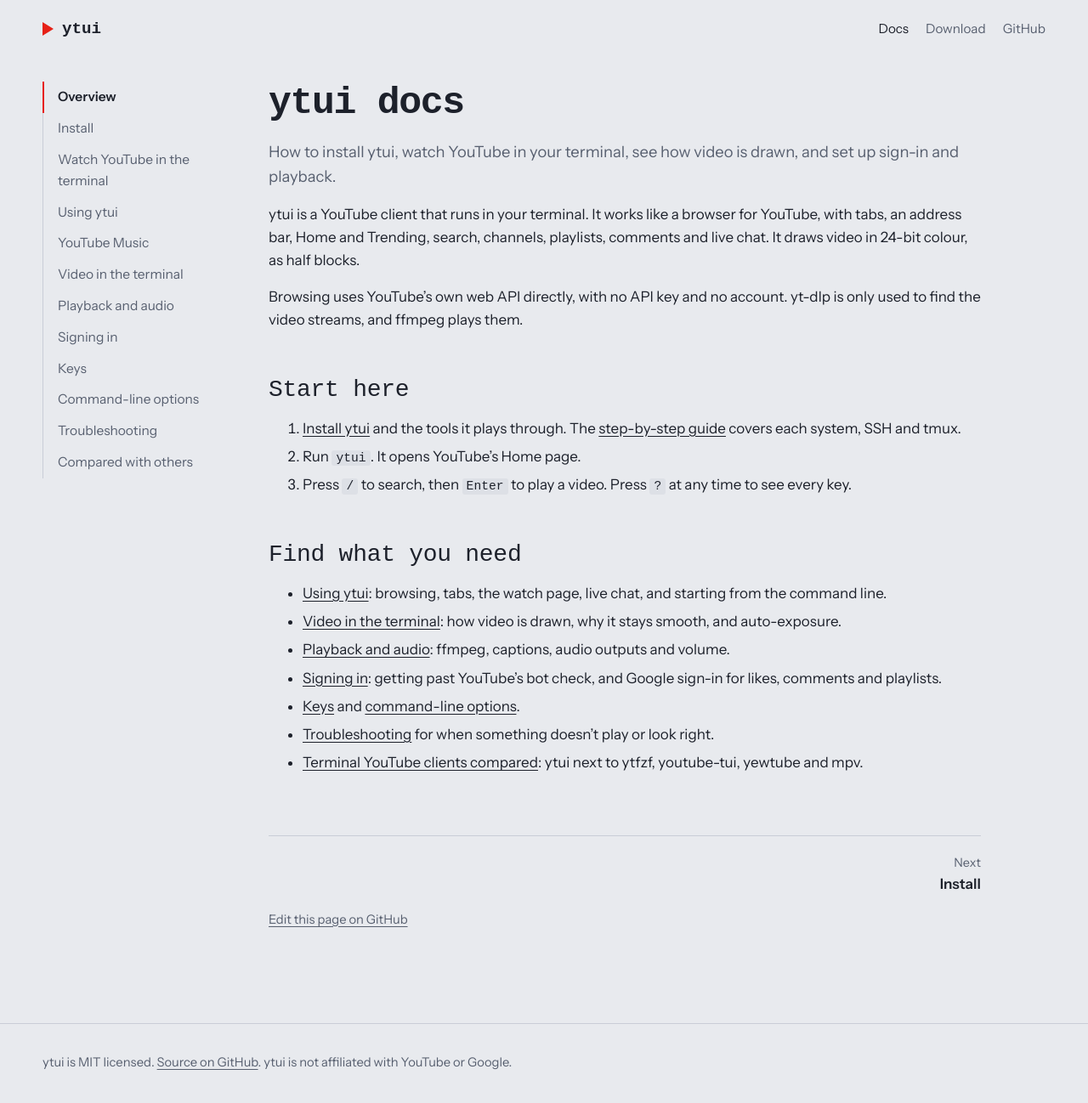
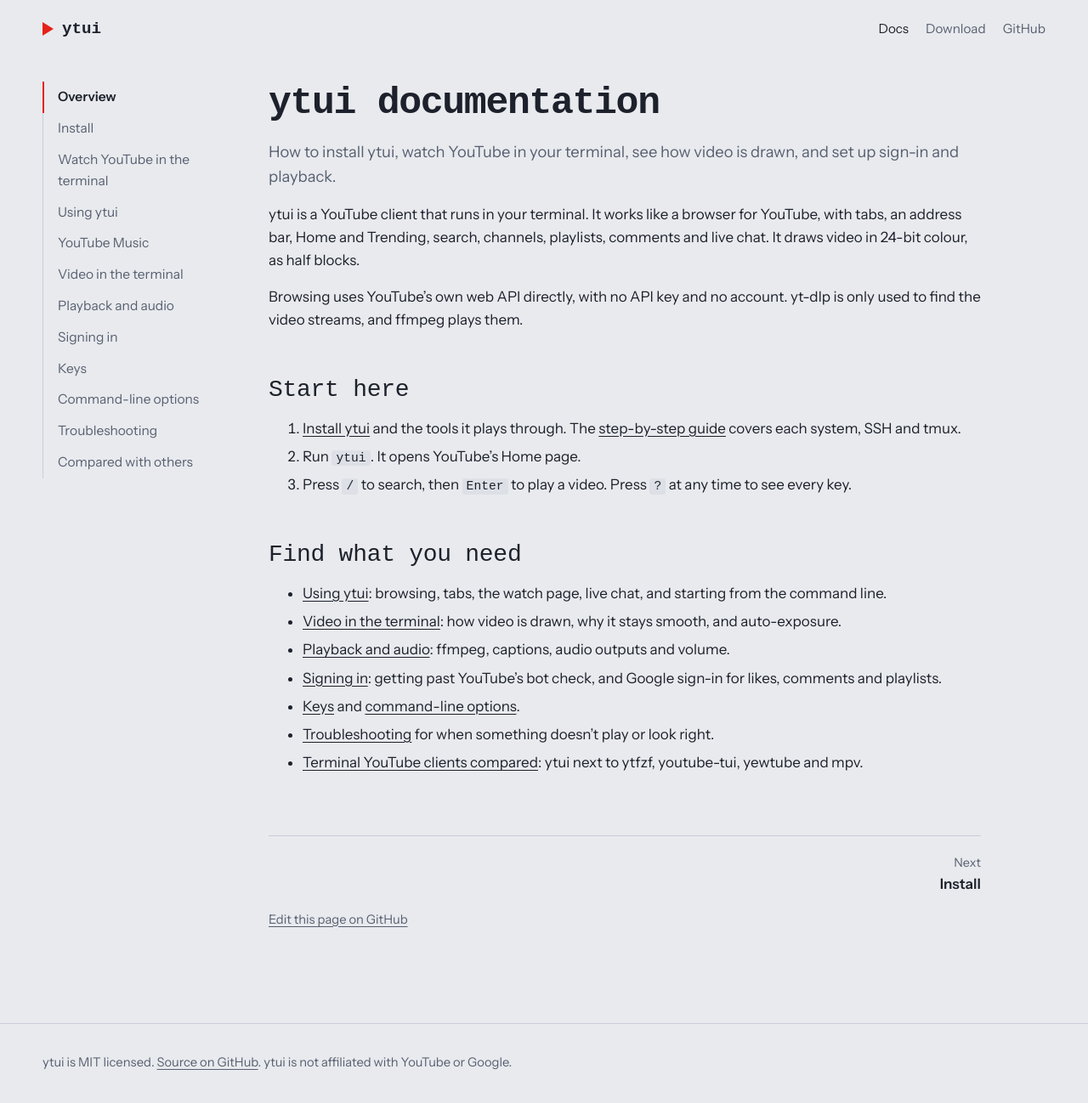
Before and after one commit to bong-water-water-bong/ytui, a Jekyll site: the page built from docs/guide/index.md, in a window 1280 px wide and 1309 px high. Shown: the top 1298 px of the window at 85% size. Built offline with Jekyll 4.4.1, drawn with Linux system fonts in a browser that asks for light colours; some web fonts are replaced.

Commit message:
Page titles: home 60 chars, docs index 18
Co-Authored-By: Claude Opus 5.5 <noreply@anthropic.com>

```diff
--- a/docs/guide/index.md
+++ b/docs/guide/index.md
@@ -1,5 +1,5 @@
 ---
-title: ytui docs
+title: ytui documentation
 description: How to install ytui, watch YouTube in your terminal, see how video is drawn, and set up sign-in and playback.
 ---
 
--- a/docs/index.html
+++ b/docs/index.html
@@ -6,7 +6,7 @@ layout: null
 <head>
 <meta charset="utf-8">
 <meta name="viewport" content="width=device-width, initial-scale=1">
-<title>ytui: watch YouTube in the terminal (TUI client for Windows, Linux, macOS)</title>
+<title>ytui: watch YouTube in the terminal on Windows, Linux, macOS</title>
 <meta name="description" content="Free, open-source YouTube and YouTube Music in the terminal: 60 fps video in 24-bit colour, with YouTube-style player controls. Windows, Linux and macOS.">
 <link rel="canonical" href="https://bong-water-water-bong.github.io/ytui/">
 <meta name="theme-color" content="#e8eaee" media="(prefers-color-scheme: light)">
```
